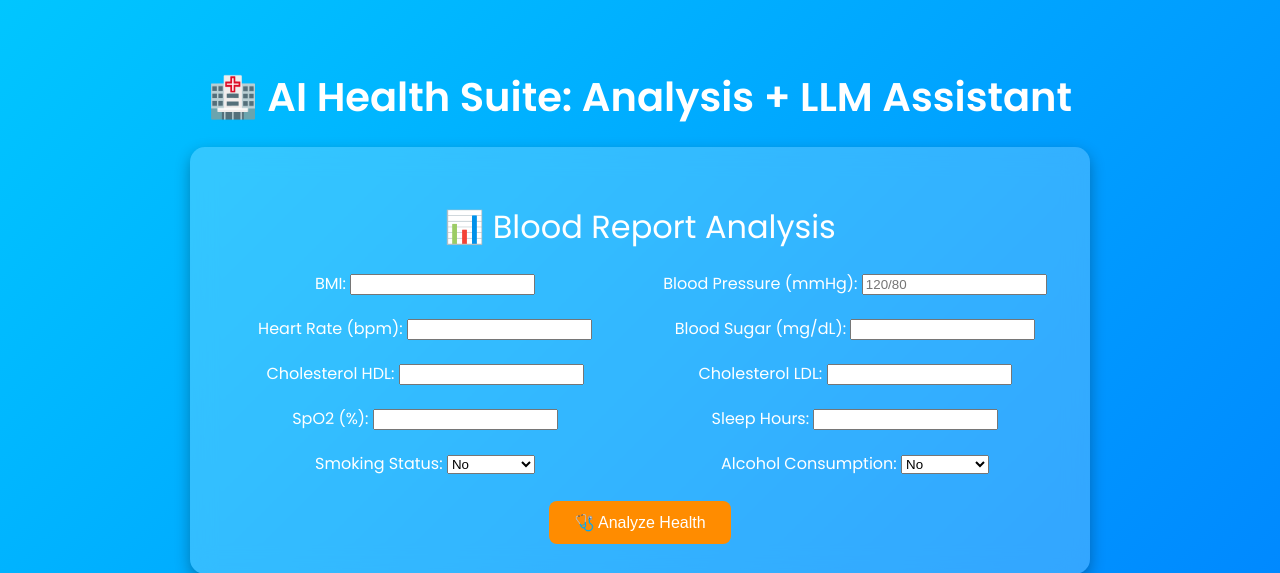
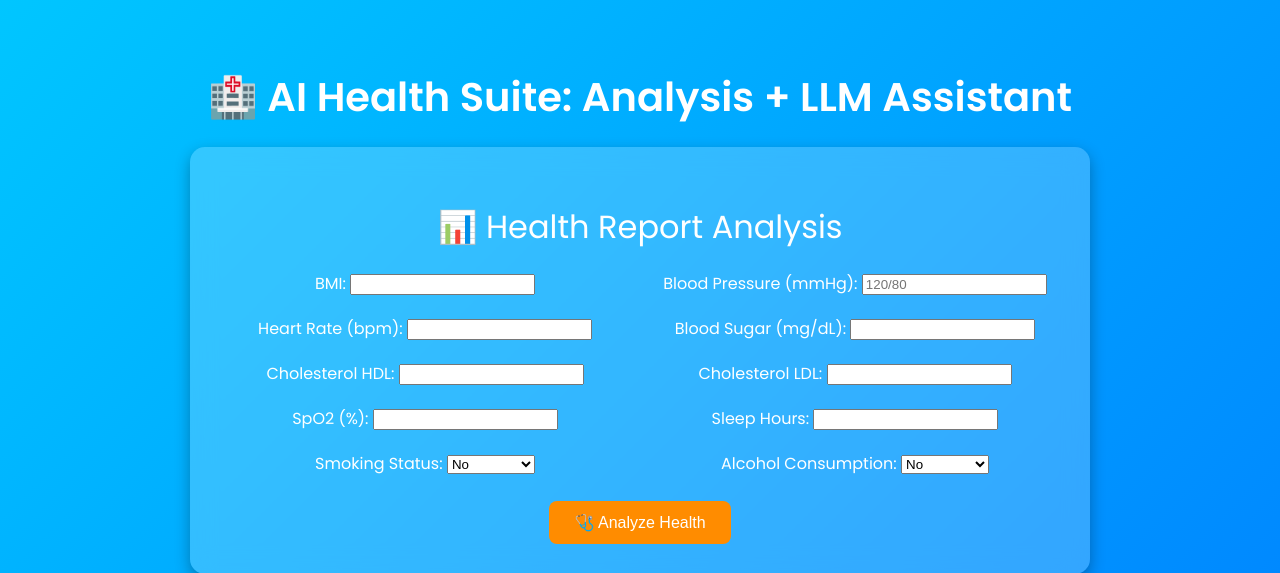
Before and after one commit to Asish2107/DL-Project, a Flask app: page / in a window 1280 px wide. Shown: the top 573 px of the page. Run offline with Flask 3, Linux system fonts and the light colour scheme; parts of the project's set-up code (start-up, migrations or seed data) failed here and were passed over.

Commit message:
Final push

```diff
--- a/templates/home.html
+++ b/templates/home.html
@@ -137,7 +137,7 @@
 
         <!-- Health Analysis Section -->
         <div class="section">
-            <h2>📊 Blood Report Analysis</h2>
+            <h2>📊 Health Report Analysis</h2>
             <form method="post" action="/analyze_health">
                 <div class="form-grid">
                     <div>
```
